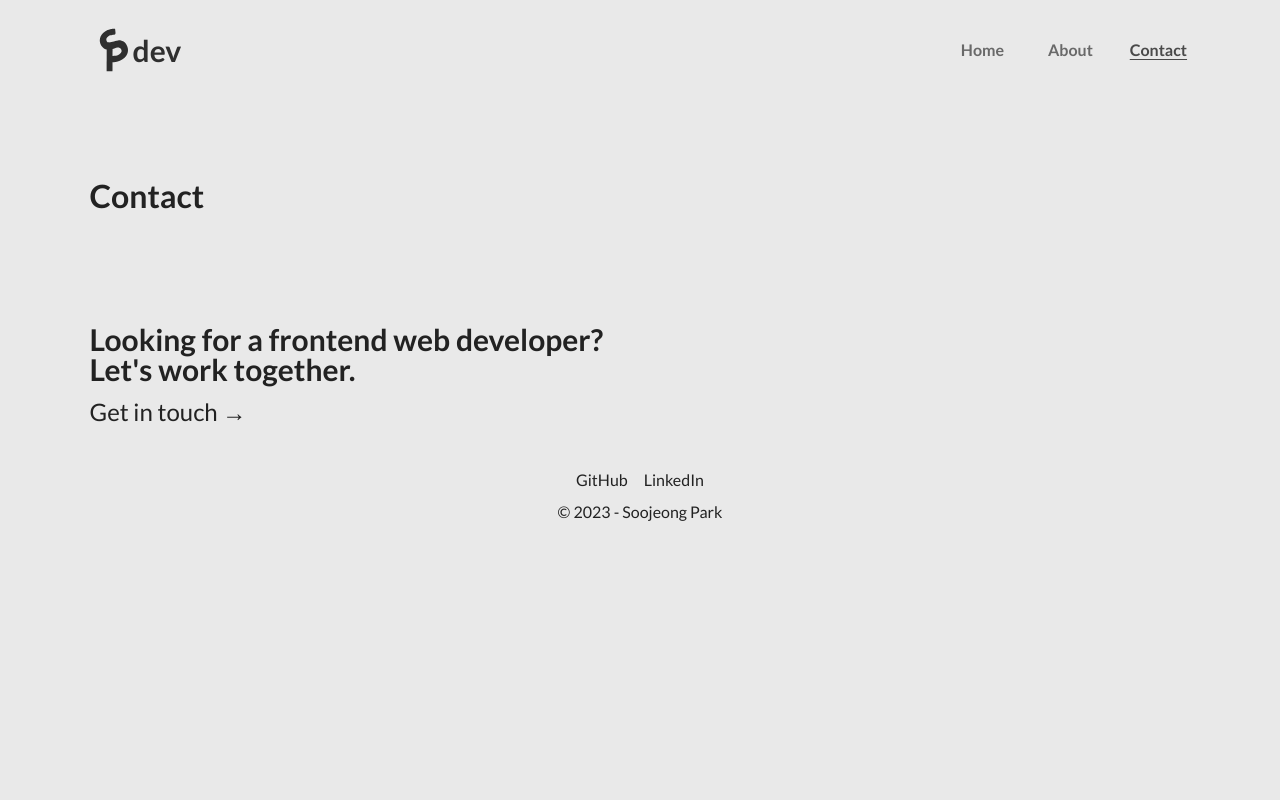
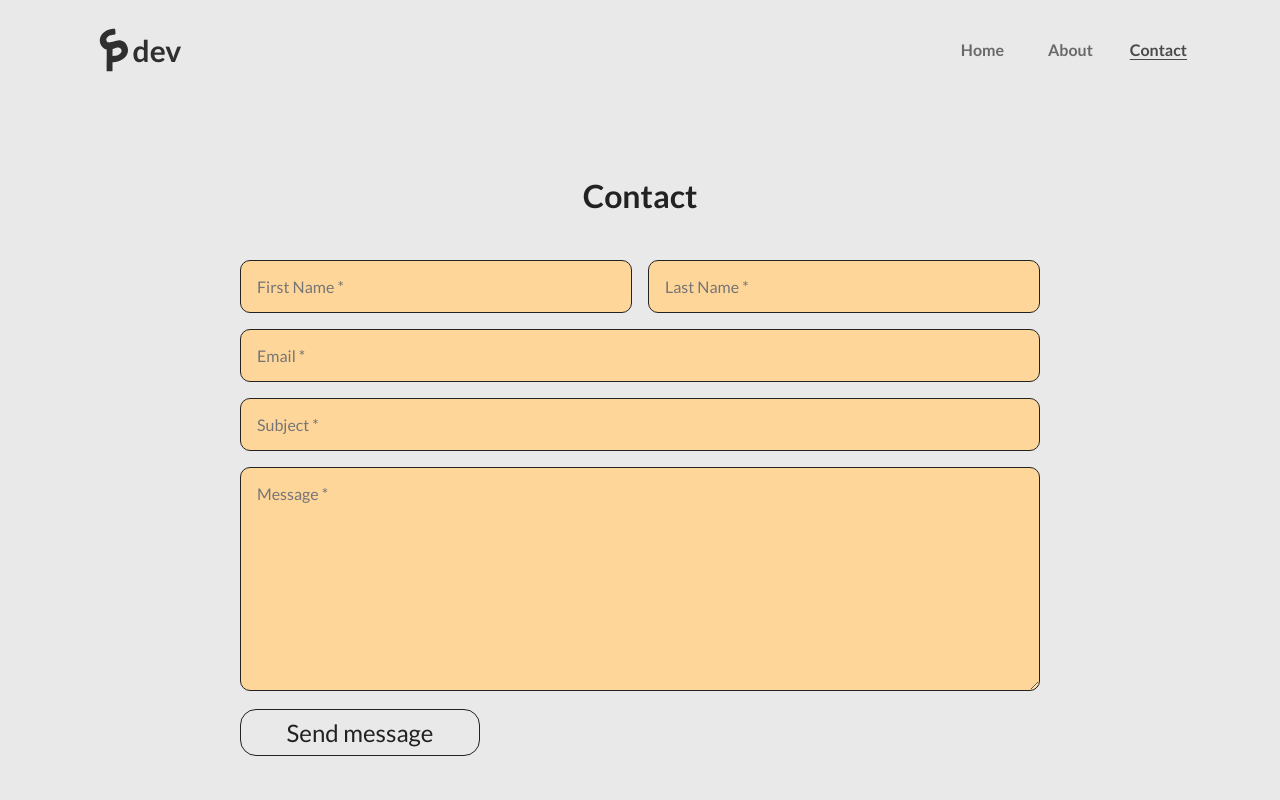
Before and after one commit to soojeong-park-ca/soojeong-park-portfolio, a React (Vite) app: page /contact in a window 1280 px wide. Shown: the top 800 px of the page. Built offline with nearby package versions, Linux system fonts and the light colour scheme.

Commit message:
add max width for img elements in summary

```diff
--- a/package.json
+++ b/package.json
@@ -13,6 +13,7 @@
   "dependencies": {
     "react": "^18.2.0",
     "react-dom": "^18.2.0",
+    "react-google-recaptcha": "^3.1.0",
     "react-router-dom": "^6.11.1",
     "react-router-hash-link": "^2.4.3"
   },
--- a/src/components/Footer.jsx
+++ b/src/components/Footer.jsx
@@ -1,6 +1,10 @@
 import { Link } from "react-router-dom";
 
 export default function Footer() {
+  function handleFooterScrollToTop() {
+    window.scrollTo({ top: 0, left: 0, behavior: "smooth" });
+  }
+
   return (
     <footer className="footer">
       <div className="container">
@@ -10,7 +14,11 @@ export default function Footer() {
             <br />
             Let's work together.
           </h4>
-          <Link to="contact" className="footer__contact-link">
+          <Link
+            to="contact"
+            className="footer__contact-link"
+            onClick={handleFooterScrollToTop}
+          >
             Get in touch &rarr;
           </Link>
         </div>
--- a/src/css/style.css
+++ b/src/css/style.css
@@ -186,6 +186,12 @@ body {
   color: #383838;
 }
 
+.contact-form input,
+.contact-form textarea {
+  font-family: inherit;
+  font-size: inherit;
+}
+
 .footer__title {
   font-size: 1.875rem;
 }
@@ -242,6 +248,7 @@ body {
   border: 1px solid #222222;
   border-radius: 16px;
   padding: 0.5rem 1rem;
+  cursor: pointer;
   transition: all 0.2s ease;
 }
 .btn--link:hover {
@@ -591,13 +598,14 @@ body {
   margin-bottom: 3rem;
 }
 .summary__body .img-container {
-  max-width: 20rem;
+  width: fit-content;
   border: 3px solid #222222;
   border-radius: 10px;
   margin: 0 auto;
 }
 .summary__body img {
   width: 100%;
+  max-width: 20rem;
   border-radius: 8px;
 }
 .summary__text {
@@ -629,7 +637,7 @@ body {
   }
 }
 @media screen and (min-width: 56.25em) {
-  .summary__about__title {
+  .summary__about-title {
     flex-direction: row;
   }
 }
@@ -730,6 +738,41 @@ body {
 .contact-container {
   margin-block: 5rem 2rem;
 }
+.contact-container h1 {
+  text-align: center;
+  margin-bottom: 3rem;
+}
+
+.contact-form {
+  width: 100%;
+  max-width: 50rem;
+  display: flex;
+  flex-direction: column;
+  gap: 1rem;
+  margin: 0 auto;
+}
+.contact-form input,
+.contact-form textarea {
+  width: 100%;
+  background-color: #ffd699;
+  border: 1px solid #222222;
+  border-radius: 10px;
+  padding: 1rem;
+}
+.contact-form__name {
+  display: flex;
+  flex-direction: column;
+  gap: 1rem;
+}
+@media screen and (min-width: 56.25em) {
+  .contact-form__name {
+    display: grid;
+    grid-template-columns: 1fr 1fr;
+    grid-template-rows: 1fr;
+    gap: 0;
+    column-gap: 1rem;
+  }
+}
 
 /* :root {
   font-family: Inter, system-ui, Avenir, Helvetica, Arial, sans-serif;
--- a/src/pages/Contact.jsx
+++ b/src/pages/Contact.jsx
@@ -2,6 +2,58 @@ export default function Contact() {
   return (
     <main className="container contact-container">
       <h1>Contact</h1>
+
+      <form className="contact-form" action="">
+        <div className="contact-form__name">
+          <div className="contact-form__group">
+            <input
+              id="first-name"
+              name="first-name"
+              type="text"
+              placeholder="First Name *"
+            />
+          </div>
+          <div className="contact-form__group">
+            <input id="last-name" type="text" placeholder="Last Name *" />
+          </div>
+        </div>
+
+        <div className="contact-form__contact">
+          <div className="contact-form__group">
+            <input
+              id="email"
+              name="user-email"
+              type="email"
+              placeholder="Email *"
+            />
+          </div>
+        </div>
+
+        <div className="contact-form__subject">
+          <div className="contact-form__group">
+            <input
+              id="subject"
+              name="subject"
+              type="text"
+              placeholder="Subject *"
+            />
+          </div>
+        </div>
+
+        <div className="contact-form__textarea">
+          <textarea
+            id="message"
+            name="message"
+            placeholder="Message *"
+            cols="30"
+            rows="10"
+          ></textarea>
+        </div>
+
+        <button className="btn--link" type="submit">
+          Send message
+        </button>
+      </form>
     </main>
   );
 }
--- a/src/projectsData.js
+++ b/src/projectsData.js
@@ -26,8 +26,8 @@ export const projectsData = [
     description: `A responsive single page application for my portfolio website (you're currently on)`,
     imageUrl:
       "https://drive.google.com/uc?export=view&id=1AuBqw_UuPkkOa5DTHqVVt3rM3XGV1URa",
-    githubUrl: "",
-    liveSiteUrl: "",
+    githubUrl: "https://github.com/soojeong-park-ca/soojeong-park-portfolio",
+    liveSiteUrl: "https://soojeong-park.netlify.app/",
     tools: [
       "React",
       "React Router",
--- a/src/sass/abstracts/_mixins.scss
+++ b/src/sass/abstracts/_mixins.scss
@@ -33,6 +33,8 @@
   border: 1px solid v.$color-text-dark-gray;
   border-radius: 16px;
   padding: 0.5rem 1rem;
+
+  cursor: pointer;
 }
 
 // MEDIA QUERY MANAGER
--- a/src/sass/base/_typography.scss
+++ b/src/sass/base/_typography.scss
@@ -177,6 +177,16 @@ body {
 }
 
 ////////////////////////////////////////////////
+//////// Contact
+.contact-form {
+  input,
+  textarea {
+    font-family: inherit;
+    font-size: inherit;
+  }
+}
+
+////////////////////////////////////////////////
 //////// Footer
 .footer {
   &__title {
--- a/src/sass/components/_summary.scss
+++ b/src/sass/components/_summary.scss
@@ -65,7 +65,7 @@
     margin-bottom: 3rem;
 
     .img-container {
-      max-width: 20rem;
+      width: fit-content;
       border: 3px solid v.$color-text-dark-gray;
       border-radius: 10px;
       margin: 0 auto;
@@ -73,6 +73,7 @@
 
     img {
       width: 100%;
+      max-width: 20rem;
       border-radius: 8px;
     }
   }
@@ -113,7 +114,7 @@
 
   @include m.respondMin(v.$laptop-s) {
     &__about {
-      &__title {
+      &-title {
         flex-direction: row;
       }
     }
--- a/src/sass/pages/_contact.scss
+++ b/src/sass/pages/_contact.scss
@@ -3,4 +3,45 @@
 
 .contact-container {
   margin-block: 5rem 2rem;
+
+  h1 {
+    text-align: center;
+    margin-bottom: 3rem;
+  }
 }
+
+.contact-form {
+  width: 100%;
+  max-width: 50rem;
+
+  display: flex;
+  flex-direction: column;
+  gap: 1rem;
+
+  margin: 0 auto;
+
+  input,
+  textarea {
+    width: 100%;
+    background-color: v.$color-yellow;
+    border: 1px solid v.$color-text-dark-gray;
+    border-radius: 10px;
+    padding: 1rem;
+  }
+
+  &__name {
+    display: flex;
+    flex-direction: column;
+    gap: 1rem;
+  }
+
+  @include m.respondMin(v.$laptop-s) {
+    &__name {
+      display: grid;
+      grid-template-columns: 1fr 1fr;
+      grid-template-rows: 1fr;
+      gap: 0;
+      column-gap: 1rem;
+    }
+  }
+}
```
Also changed, not shown: 2 other files (tests, documents, lock files or other folders).
